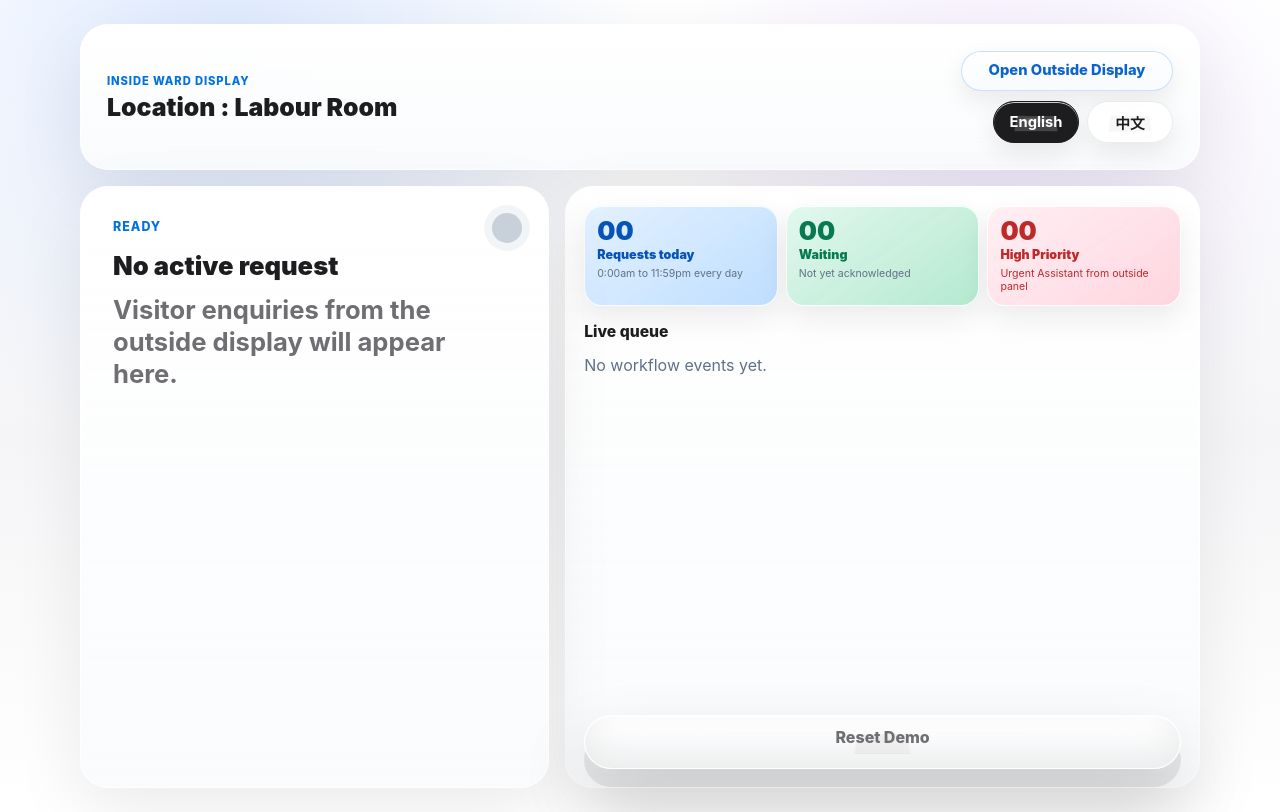
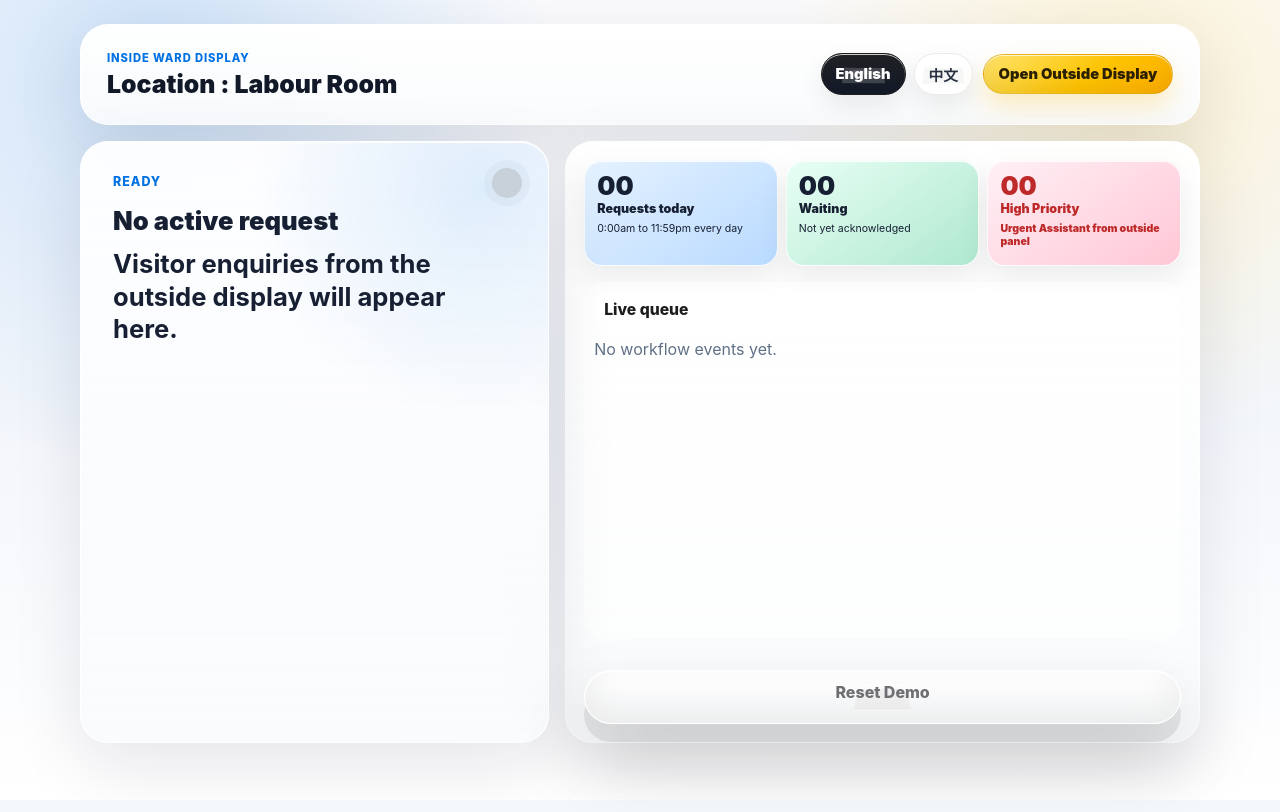
Before and after one commit to ninabun/smart-reception, a Next.js app: page /ward in a window 1280 px wide. Built offline with nearby package versions, Linux system fonts and the light colour scheme.

Commit message:
Refine reception display contrast and controls

```diff
--- a/app/globals.css
+++ b/app/globals.css
@@ -1990,3 +1990,285 @@ h3 {
 .ward-display .glass-key-button.primary-action .glass-key-content {
   color: #5f6368;
 }
+
+/* Final iPad demo polish: stronger contrast, clearer grouping, and one-line ward controls. */
+.outside-display,
+.ward-display {
+  background:
+    radial-gradient(circle at 12% 8%, rgba(0, 113, 227, 0.18), transparent 30%),
+    radial-gradient(circle at 88% 12%, rgba(255, 196, 0, 0.16), transparent 26%),
+    linear-gradient(180deg, #fbfbfd 0%, #f3f6fb 52%, #ffffff 100%);
+}
+
+.outside-display .display-topbar,
+.outside-display .visitor-copy,
+.ward-display .display-topbar,
+.ward-display .ward-alert,
+.ward-display .ward-sidebar {
+  border-color: rgba(255, 255, 255, 0.94);
+  box-shadow:
+    inset 0 1px 0 rgba(255, 255, 255, 0.92),
+    0 22px 70px rgba(15, 23, 42, 0.1);
+}
+
+.outside-display .display-topbar h1,
+.ward-display .display-topbar h1 {
+  color: #111827;
+  font-weight: 950;
+}
+
+.outside-display .visitor-copy {
+  display: grid;
+  gap: 14px;
+}
+
+.outside-choice-panel {
+  background:
+    linear-gradient(180deg, rgba(255, 255, 255, 0.86), rgba(247, 250, 255, 0.72)),
+    rgba(255, 255, 255, 0.76);
+  border: 1px solid rgba(255, 255, 255, 0.9);
+  border-radius: 26px;
+  box-shadow: inset 0 1px 0 rgba(255, 255, 255, 0.92);
+  padding: clamp(12px, 1.6vw, 18px);
+}
+
+.outside-display .language-row {
+  margin-bottom: 0;
+}
+
+.outside-display .language,
+.ward-display .language {
+  color: #293241;
+  font-weight: 900;
+}
+
+.outside-display .language.active,
+.ward-display .language.active {
+  background:
+    linear-gradient(180deg, #202124, #111827);
+  color: #ffffff;
+}
+
+.location-choice,
+.people-choice {
+  color: #172033;
+  min-height: 62px;
+}
+
+.location-choice.active,
+.people-choice.active {
+  background:
+    linear-gradient(145deg, #e8f3ff, #bcdcff),
+    #dbeeff;
+  box-shadow:
+    inset 0 1px 0 rgba(255, 255, 255, 0.9),
+    0 14px 34px rgba(0, 113, 227, 0.16);
+  color: #064aa2;
+}
+
+.outside-display .request-grid.outside-grid {
+  gap: clamp(14px, 1.8vw, 22px);
+}
+
+.outside-display .glass-key-button.request-card {
+  border-radius: 26px;
+  box-shadow:
+    inset 0 1px 0 rgba(255, 255, 255, 0.86),
+    inset 0 -16px 34px rgba(0, 0, 0, 0.08),
+    0 14px 0 rgba(15, 23, 42, 0.08),
+    0 30px 72px rgba(15, 23, 42, 0.14);
+}
+
+.outside-display .glass-key-button.request-card.general {
+  background:
+    linear-gradient(145deg, #1f8bf2 0%, #bfe7ff 52%, #2778df 100%);
+}
+
+.outside-display .glass-key-button.request-card.patient {
+  background:
+    linear-gradient(145deg, #49cad9 0%, #c8f6f8 52%, #1f9aa8 100%);
+}
+
+.outside-display .glass-key-button.request-card.urgent {
+  background:
+    linear-gradient(145deg, #ffd7e8 0%, #fff5fb 48%, #e78ab7 100%);
+}
+
+.outside-display .request-title {
+  color: #111827;
+  text-shadow: 0 1px 0 rgba(255, 255, 255, 0.32);
+}
+
+.outside-display .request-helper {
+  color: rgba(17, 24, 39, 0.82);
+  font-weight: 850;
+}
+
+.outside-display .visitor-confirmation.empty {
+  background:
+    linear-gradient(180deg, rgba(255, 255, 255, 0.9), rgba(247, 250, 255, 0.74)),
+    rgba(255, 255, 255, 0.78);
+}
+
+.ward-display .display-topbar {
+  grid-template-columns: minmax(0, 1fr) auto;
+}
+
+.ward-display .topbar-actions {
+  align-items: center;
+  display: flex;
+  flex-direction: row;
+  flex-wrap: nowrap;
+  gap: 10px;
+  justify-content: flex-end;
+  max-width: none;
+}
+
+.ward-display .ward-language-row {
+  display: flex;
+  gap: 8px;
+  grid-template-columns: none;
+  justify-content: flex-end;
+}
+
+.ward-display .ward-language-row .language {
+  width: auto;
+}
+
+.ward-display .screen-link.outside-display-link {
+  align-items: center;
+  background:
+    linear-gradient(145deg, #ffe66d 0%, #ffc400 58%, #ffae00 100%);
+  border-color: rgba(169, 113, 0, 0.3);
+  box-shadow:
+    inset 0 1px 0 rgba(255, 255, 255, 0.72),
+    inset 0 -10px 22px rgba(120, 75, 0, 0.1),
+    0 12px 26px rgba(255, 179, 0, 0.24);
+  color: #2b2100;
+  font-weight: 950;
+  min-width: 190px;
+}
+
+.ward-display .ward-alert {
+  background:
+    radial-gradient(circle at 86% 8%, rgba(0, 113, 227, 0.12), transparent 34%),
+    linear-gradient(180deg, rgba(255, 255, 255, 0.94), rgba(248, 250, 252, 0.82));
+}
+
+.ward-display .ward-alert.patient {
+  background:
+    radial-gradient(circle at 86% 8%, rgba(0, 164, 160, 0.16), transparent 34%),
+    linear-gradient(180deg, rgba(255, 255, 255, 0.94), rgba(244, 255, 253, 0.82));
+}
+
+.ward-display .ward-alert.urgent {
+  background:
+    radial-gradient(circle at 86% 8%, rgba(255, 68, 99, 0.18), transparent 34%),
+    linear-gradient(180deg, rgba(255, 255, 255, 0.94), rgba(255, 247, 251, 0.86));
+}
+
+.ward-display .ward-alert h2,
+.ward-display .ward-alert p:not(.eyebrow) {
+  color: #172033;
+}
+
+.ward-display .alert-meta span:first-child,
+.ward-display .alert-meta span:last-child {
+  color: #172033;
+}
+
+.ward-display .metric {
+  min-height: 106px;
+}
+
+.ward-display .metric-today {
+  background:
+    linear-gradient(145deg, #e5f2ff 0%, #b9daff 100%);
+}
+
+.ward-display .metric-waiting {
+  background:
+    linear-gradient(145deg, #e8fff5 0%, #afe8cf 100%);
+}
+
+.ward-display .metric-high {
+  background:
+    linear-gradient(145deg, #fff0f5 0%, #ffc7d6 100%);
+}
+
+.ward-display .metric span,
+.ward-display .metric p,
+.ward-display .metric em {
+  color: #172033;
+}
+
+.ward-display .metric-high span,
+.ward-display .metric-high p,
+.ward-display .metric-high em {
+  color: #be2a2a;
+  font-weight: 950;
+}
+
+.ward-display .queue {
+  border-radius: 18px;
+  background: rgba(255, 255, 255, 0.46);
+  padding: 10px 8px 10px 10px;
+}
+
+.ward-display .queue h3 {
+  background: rgba(255, 255, 255, 0.8);
+  border-radius: 12px;
+  margin-bottom: 10px;
+  padding: 8px 10px;
+  position: sticky;
+  top: 0;
+  z-index: 2;
+}
+
+.ward-display .queue-row.waiting.general {
+  background: linear-gradient(145deg, #1f8bf2 0%, #bfe7ff 100%);
+}
+
+.ward-display .queue-row.waiting.patient {
+  background: linear-gradient(145deg, #49cad9 0%, #c8f6f8 100%);
+}
+
+.ward-display .queue-row.waiting.urgent {
+  background: linear-gradient(145deg, #ffd7e8 0%, #e78ab7 100%);
+}
+
+.ward-display .queue-row strong,
+.ward-display .queue-row span,
+.ward-display .queue-row small,
+.ward-display .queue-row em {
+  color: #172033;
+}
+
+.ward-display .queue-row.cancelled strong,
+.ward-display .queue-row.cancelled span,
+.ward-display .queue-row.cancelled small,
+.ward-display .queue-row.cancelled em,
+.ward-display .queue-row.acknowledged strong,
+.ward-display .queue-row.acknowledged span,
+.ward-display .queue-row.acknowledged small,
+.ward-display .queue-row.acknowledged em {
+  color: #5f6368;
+}
+
+.ward-display .primary-action {
+  background:
+    linear-gradient(180deg, rgba(255, 255, 255, 0.88), rgba(230, 236, 246, 0.72)),
+    rgba(239, 243, 248, 0.9);
+  border-color: rgba(120, 130, 145, 0.28);
+}
+
+@media (max-width: 980px) {
+  .ward-display .topbar-actions {
+    flex-wrap: wrap;
+    justify-content: flex-start;
+  }
+
+  .ward-display .screen-link.outside-display-link {
+    min-width: 0;
+  }
+}
--- a/app/ward/page.tsx
+++ b/app/ward/page.tsx
@@ -230,9 +230,6 @@ export default function WardDisplay() {
           <h1>{copy.title}</h1>
         </div>
         <div className="topbar-actions">
-          <Link className="screen-link" href="/outside">
-            {copy.outsideDisplay}
-          </Link>
           <div className="ward-language-row" aria-label="Ward language selection">
             {(Object.keys(wardCopy) as WardLanguage[]).map((language) => (
               <GlassKeyButton
@@ -245,6 +242,9 @@ export default function WardDisplay() {
               </GlassKeyButton>
             ))}
           </div>
+          <Link className="screen-link outside-display-link" href="/outside">
+            {copy.outsideDisplay}
+          </Link>
         </div>
       </header>
 
```
